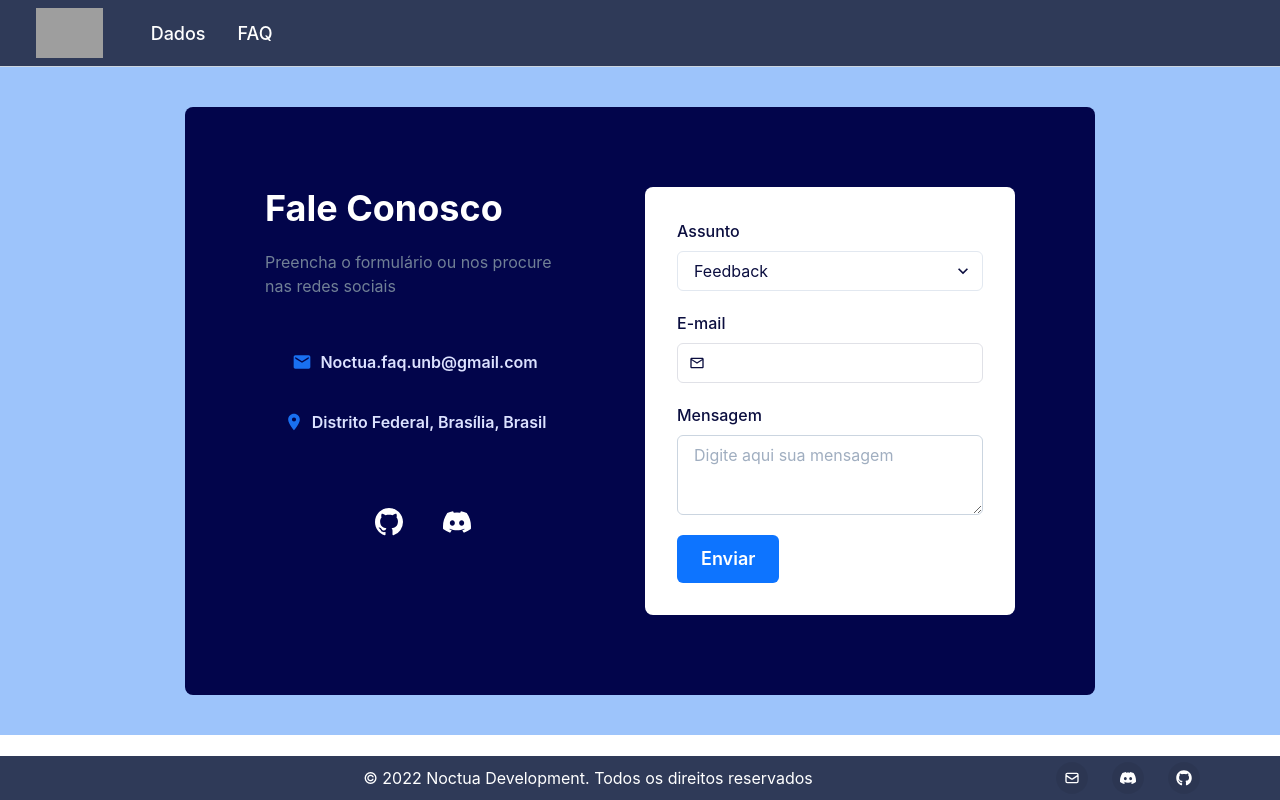
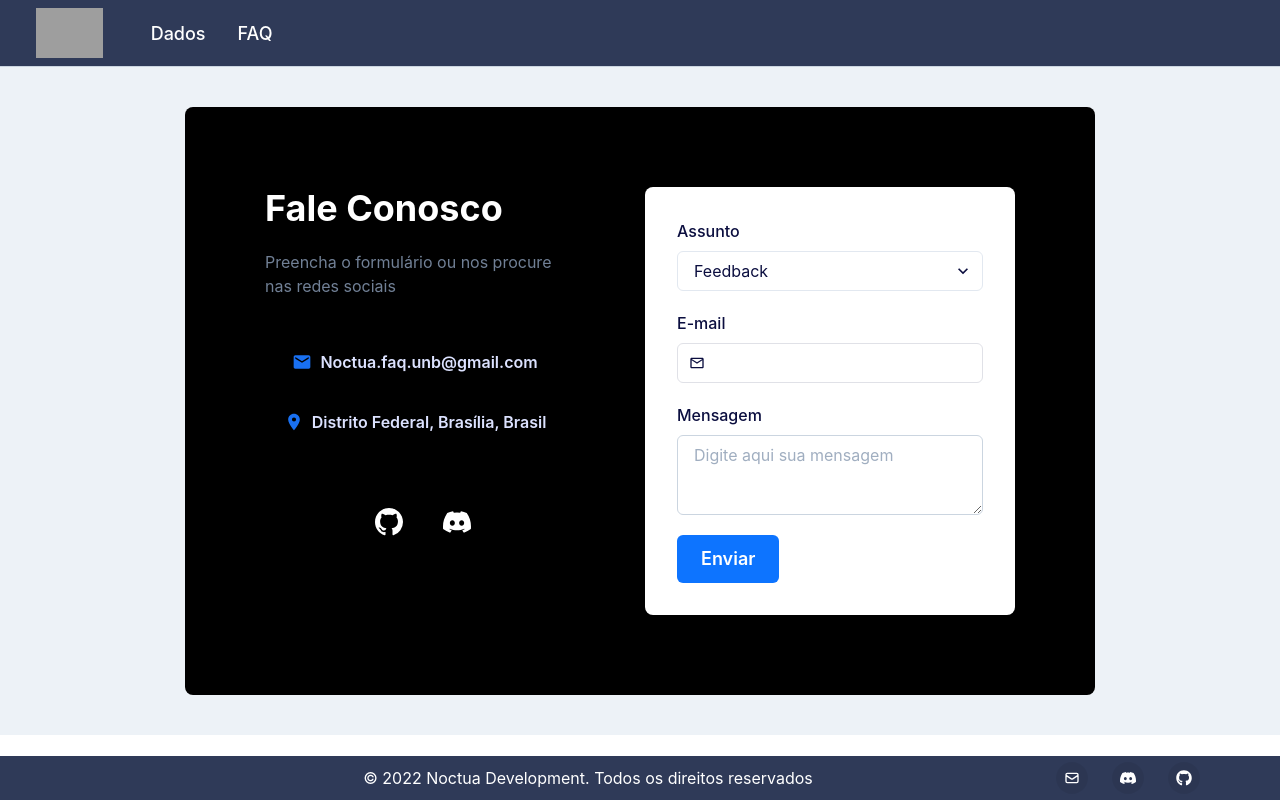
Before and after one commit to fga-eps-mds/2021.2-Noctua, a React (Create React App) app in the folder front/: page /fale-conosco in a window 1280 px wide. Built offline with nearby package versions, Linux system fonts and the light colour scheme; grey boxes are pictures that could not be loaded.

Commit message:
fix(#51): Adição de paleta de cores nos form

```diff
--- a/front/src/pages/shared/FaleConosco.tsx
+++ b/front/src/pages/shared/FaleConosco.tsx
@@ -25,10 +25,10 @@ const  FaleConosco=()=> {
 
 
     return (
-        <Container bg="#9DC4FB" maxW="full" mt={0} centerContent overflow="hidden">
+        <Container bg="gray.100" maxW="full" mt={0} centerContent overflow="hidden">
           <Flex>
             <Box
-              bg="#02054B"
+              bg="black"
               color="white"
               borderRadius="lg"
               m={{ sm: 4, md: 16, lg: 10 }}
```
